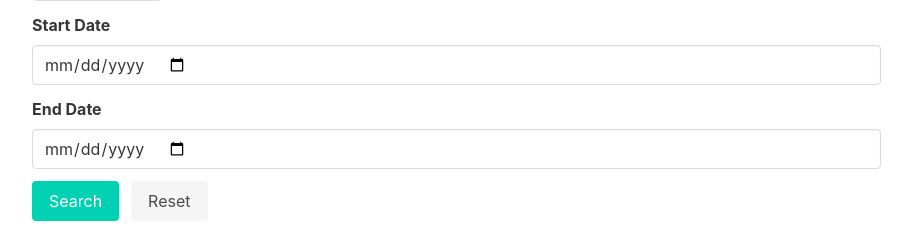
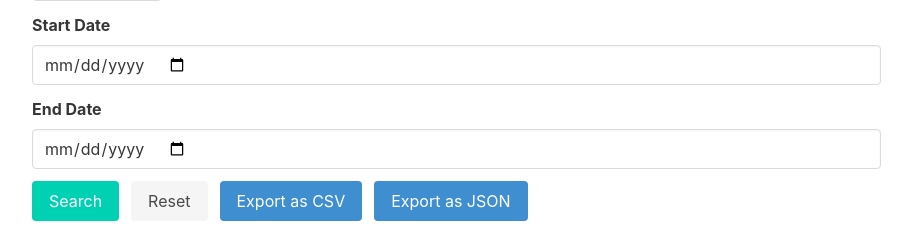
Before and after one commit to amarsanthosh/Intelligent-log-monitoring-dashboard, a Flask app: page / in a window 1280 px wide. Shown: the part 255-488 px from the top of the page, without its empty margins (32-944 px from the left). Run offline with Flask 3, Linux system fonts and the light colour scheme.

Commit message:
Added Export options

```diff
--- a/app.py
+++ b/app.py
@@ -1,5 +1,8 @@
-from flask import Flask, render_template, jsonify, request
+from flask import Flask, render_template, jsonify, request, send_file
 import sqlite3
+import csv
+import json
+import io
 
 app = Flask(__name__)
 
@@ -17,8 +20,6 @@ def fetch_logs(severity=None, start_date=None, end_date=None):
     if end_date:
         query += " AND timestamp<=?"
         params.append(end_date)
-
-    print(f"Executing query: {query} with params: {params}")
 
     conn = sqlite3.connect('logs.db')
     cursor = conn.cursor()
@@ -38,7 +39,6 @@ def get_logs():
     severity = request.args.get('severity')
     start_date = request.args.get('start_date')
     end_date = request.args.get('end_date')
-    print(f"Received filter parameters: severity={severity}, start_date={start_date}, end_date={end_date}")
     logs = fetch_logs(severity, start_date, end_date)
     return jsonify(logs)
 
@@ -48,5 +48,40 @@ def get_realtime_logs():
     logs = fetch_logs()
     return jsonify(logs)
 
+# Endpoint to export logs as CSV
+@app.route('/api/export/csv', methods=['GET'])
+def export_csv():
+    severity = request.args.get('severity')
+    start_date = request.args.get('start_date')
+    end_date = request.args.get('end_date')
+    logs = fetch_logs(severity, start_date, end_date)
+
+    # Create a CSV file in memory
+    si = io.StringIO()
+    csv_writer = csv.writer(si)
+    csv_writer.writerow(['Timestamp', 'Severity', 'Message'])
+    csv_writer.writerows(logs)
+    output = io.BytesIO()
+    output.write(si.getvalue().encode('utf-8'))
+    output.seek(0)
+
+    return send_file(output, mimetype='text/csv', as_attachment=True, download_name='logs.csv')
+
+# Endpoint to export logs as JSON
+@app.route('/api/export/json', methods=['GET'])
+def export_json():
+    severity = request.args.get('severity')
+    start_date = request.args.get('start_date')
+    end_date = request.args.get('end_date')
+    logs = fetch_logs(severity, start_date, end_date)
+
+    # Create a JSON file in memory
+    output = io.BytesIO()
+    json_data = json.dumps(logs, indent=2)
+    output.write(json_data.encode('utf-8'))
+    output.seek(0)
+
+    return send_file(output, mimetype='application/json', as_attachment=True, download_name='logs.json')
+
 if __name__ == '__main__':
     app.run(debug=True)
--- a/templates/index.html
+++ b/templates/index.html
@@ -199,9 +199,54 @@
             return logs;
         }
 
-        // Fetch logs and update the chart every 5 seconds using the current filter settings
-        setInterval(() => fetchLogs(currentSeverity, currentStartDate, currentEndDate), 5000);
-    </script>
+        // Export logs as CSV (frontend method)
+        function exportLogsAsCSVFrontend() {
+            let logs = customLogs.length > 0 ? customLogs : [];
+            let csvContent = "data:text/csv;charset=utf-8,";
+            csvContent += "Timestamp,Severity,Message\n";
+
+            logs.forEach(log => {
+                csvContent += `${log[0]},${log[1]},${log[2]}\n`;
+            });
+
+            const encodedUri = encodeURI(csvContent);
+            const link = document.createElement("a");
+            link.setAttribute("href", encodedUri);
+            link.setAttribute("download", "logs.csv");
+            document.body.appendChild(link);
+            link.click();
+            document.body.removeChild(link);
+        }
+
+        // Export logs as JSON (frontend method)
+        function exportLogsAsJSONFrontend() {
+            let logs = customLogs.length > 0 ? customLogs : [];
+            const jsonContent = JSON.stringify(logs, null, 2);
+            const blob = new Blob([jsonContent], { type: "application/json" });
+            const url = URL.createObjectURL(blob);
+            const link = document.createElement("a");
+            link.setAttribute("href", url);
+            link.setAttribute("download", "logs.json");
+            document.body.appendChild(link);
+            link.click();
+            document.body.removeChild(link);
+        }
+
+        // Export logs as CSV (backend method)
+        function exportLogsAsCSV() {
+            const url = `/api/export/csv?severity=${currentSeverity}&start_date=${currentStartDate}&end_date=${currentEndDate}`;
+            window.location.href = url;
+        }
+
+        // Export logs as JSON (backend method)
+function exportLogsAsJSON() {
+    const url = `/api/export/json?severity=${currentSeverity}&start_date=${currentStartDate}&end_date=${currentEndDate}`;
+    window.location.href = url;
+}
+
+// Fetch logs and update the chart every 5 seconds using the current filter settings
+setInterval(() => fetchLogs(currentSeverity, currentStartDate, currentEndDate), 5000);
+</script>
 </head>
 <body>
     <nav class="navbar is-dark">
@@ -257,6 +302,12 @@
                     <div class="control">
                         <button class="button is-light" onclick="resetFilters()">Reset</button>
                     </div>
+                    <div class="control">
+                        <button class="button is-info" onclick="exportLogsAsCSV()">Export as CSV</button>
+                    </div>
+                    <div class="control">
+                        <button class="button is-info" onclick="exportLogsAsJSON()">Export as JSON</button>
+                    </div>
                 </div>
 
                 <div class="table-container">
```
